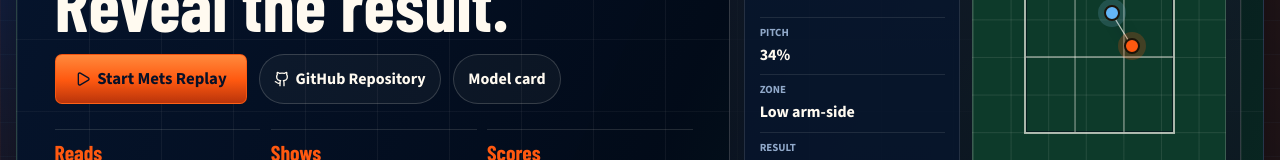
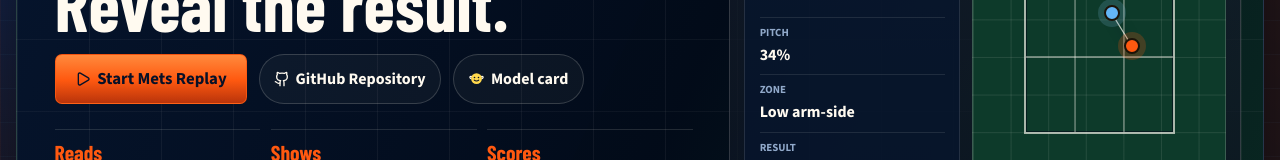
Before and after one commit to saulrichardson/pitch-prediction-app, a Next.js app in the folder apps/web/: page / in a window 1280 px wide. Shown: the part 286-446 px from the top of the page. Built offline with nearby package versions, Linux system fonts and the light colour scheme.

Commit message:
Add Hugging Face model card icon

```diff
--- a/apps/web/src/components/pitch-sequence-lab/intro-screen.tsx
+++ b/apps/web/src/components/pitch-sequence-lab/intro-screen.tsx
@@ -32,6 +32,7 @@
               GitHub Repository
             </a>
             <a href="https://huggingface.co/baseball-analytica/pitchpredict-xlstm" target="_blank" rel="noreferrer">
+              <HuggingFaceIcon size={17} />
               Model card
             </a>
           </div>
@@ -105,3 +106,43 @@
     </section>
   );
 }
+
+function HuggingFaceIcon({ size }: { size: number }) {
+  return (
+    <svg
+      className="hugging-face-icon"
+      width={size}
+      height={size}
+      viewBox="0 0 24 24"
+      aria-hidden="true"
+      focusable="false"
+    >
+      <path
+        d="M4.5 12.4c-1.6-.7-2.2-2.1-1.5-3 .7-.8 2-.4 3.1.9"
+        fill="none"
+        stroke="currentColor"
+        strokeLinecap="round"
+        strokeLinejoin="round"
+        strokeWidth="1.8"
+      />
+      <path
+        d="M19.5 12.4c1.6-.7 2.2-2.1 1.5-3-.7-.8-2-.4-3.1.9"
+        fill="none"
+        stroke="currentColor"
+        strokeLinecap="round"
+        strokeLinejoin="round"
+        strokeWidth="1.8"
+      />
+      <circle cx="12" cy="12.2" r="7.6" fill="#ffd84d" />
+      <circle cx="9.2" cy="10.6" r="1.15" fill="#071128" />
+      <circle cx="14.8" cy="10.6" r="1.15" fill="#071128" />
+      <path
+        d="M8.8 14.2c.9.9 2 1.3 3.2 1.3s2.3-.4 3.2-1.3"
+        fill="none"
+        stroke="#071128"
+        strokeLinecap="round"
+        strokeWidth="1.45"
+      />
+    </svg>
+  );
+}
```
